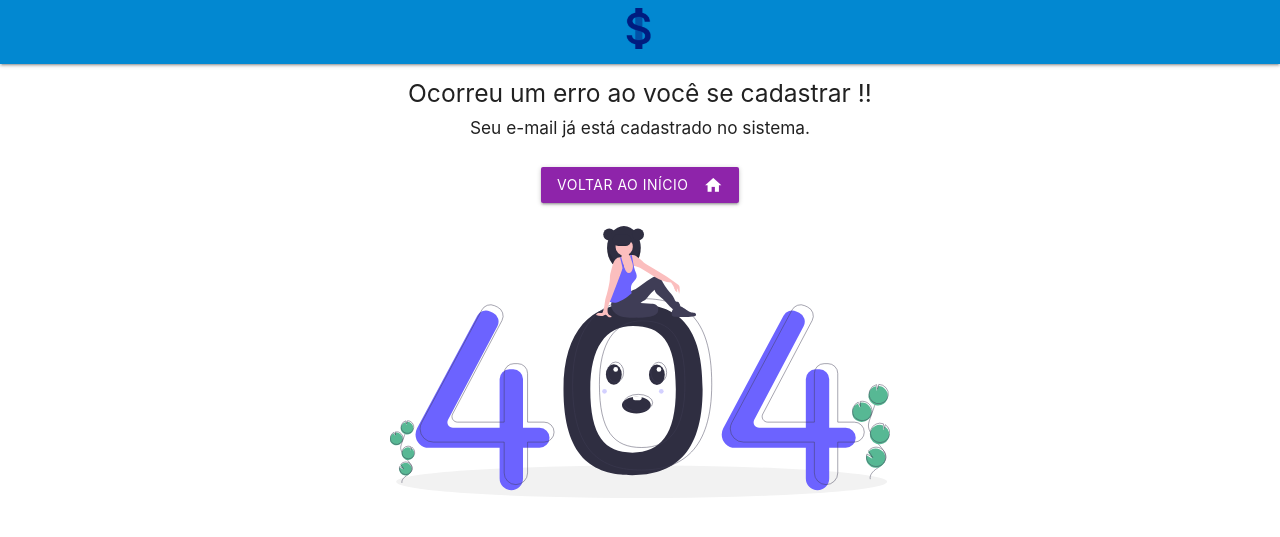
After one commit to Luuck4s/Save-Money, a PHP site: page /erroCadastro.html in a window 1280 px wide. The commit adds this page. Shown: the top 537 px of the page. Run offline with PHP 8.4, Linux system fonts and the light colour scheme; some libraries are stand-ins or nearby versions.

Commit message:
Cadastro nao pronto

```diff
--- a/TermosDeUso.html
+++ b/TermosDeUso.html
@@ -56,7 +56,7 @@
                         </div>
                     </div>
                     <div class="row">
-                        <div class="input-field col s6">
+                        <div class="input-field col s12">
                             <input id="email" type="email" class="validate">
                             <label for="email">Email</label>
                         </div>
--- a/contato.html
+++ b/contato.html
@@ -56,7 +56,7 @@
                         </div>
                     </div>
                     <div class="row">
-                        <div class="input-field col s6">
+                        <div class="input-field col s12">
                             <input id="email" type="email" class="validate">
                             <label for="email">Email</label>
                         </div>
--- /dev/null
+++ b/erroCadastro.html
@@ -0,0 +1,48 @@
+<!DOCTYPE html>
+<html lang="pt-br">
+
+<head>
+    <meta http-equiv="Content-Type" content="text/html; charset=UTF-8" />
+    <meta name="viewport" content="width=device-width, initial-scale=1" />
+    <link rel="shortcut icon" href="Img/favicon.ico" type="image/x-icon">
+    <link rel="icon" href="Img/favicon.ico" type="image/x-icon">
+    <link href="https://fonts.googleapis.com/icon?family=Material+Icons" rel="stylesheet">
+    <link href="css/materialize.css" type="text/css" rel="stylesheet" media="screen,projection" />
+    <link href="css/style.css" type="text/css" rel="stylesheet" media="screen,projection" />
+    <script type="text/javascript" src="https://cdnjs.cloudflare.com/ajax/libs/jquery/3.1.1/jquery.min.js"></script>
+    <script src="js/materialize.js"></script>
+    <script src="js/init.js"></script>
+    <title>Erro Cadastro</title>
+</head>
+
+<body>
+    <!--NavBar-->
+    <div>
+        <nav>
+            <div class="nav-wrapper">
+                <a href="index.html" class="brand-logo center"><img class="logoNavbar" src="Img/icone.png"
+                        alt="img logo navbar"></a>
+            </div>
+        </nav>
+    </div>
+
+    <!-- Message error -->
+    <div class="container.fluid">
+        <h5 class="center">Ocorreu um erro ao você se cadastrar !!</h5>
+        <h6 class="center">Seu e-mail já está cadastrado no sistema.</h6>
+        <center>
+            <br>
+            <a href="index.html">
+                <button class="btn purple darken-1 waves-effect waves-light">Voltar ao Início
+                    <i class="material-icons right">home</i>
+                </button>
+            </a>
+            <br><br>
+            <div>
+                <img class="responsive-img" src="Img/page_error.svg" width="500">
+            </div>
+        </center>
+
+    </div>
+</body>
+</html>
--- a/principal.php
+++ b/principal.php
@@ -188,6 +188,7 @@ ob_start();
 </html>
 
 <?php
+
 ob_end_flush();
 
 ?>
```
Also changed, not shown: cadastro.php (added, +23 -0 lines), conectaBanco.php (added, +10 -0 lines), index.html (+6 -6 lines), Img/cancel.svg (added), Img/page_error.svg (added), Img/server_down.svg (added).
